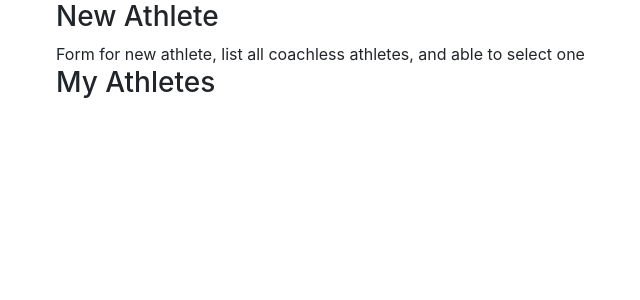
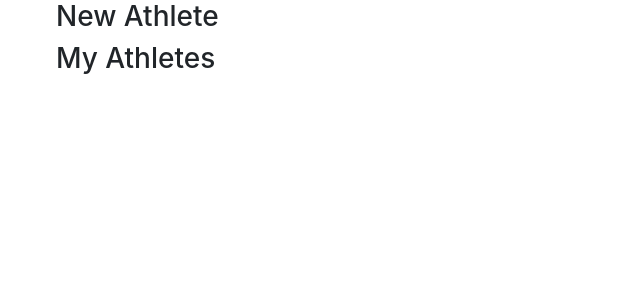
Before and after one commit to Thomas-Elder/py.cc-ass3, a Flask app: template web/lift/templates/coach/athletes.html in a window 1280 px wide. Shown: the part 56-356 px from the top of the page, without its empty margins (29-669 px from the left). Run offline with Flask 2, Linux system fonts and the light colour scheme; the template is opened without the code that fills it, so the values that code supplies are empty; some libraries are stand-ins or nearby versions.

Commit message:
Remove placeholder text

```diff
--- a/web/lift/templates/coach/athletes.html
+++ b/web/lift/templates/coach/athletes.html
@@ -3,7 +3,6 @@
 {% block content %}
 <div class="container">
     <h3>New Athlete</h3>
-    Form for new athlete, list all coachless athletes, and able to select one
     {% for athlete in coachless_athletes %}
 
         <div class="card">
```
